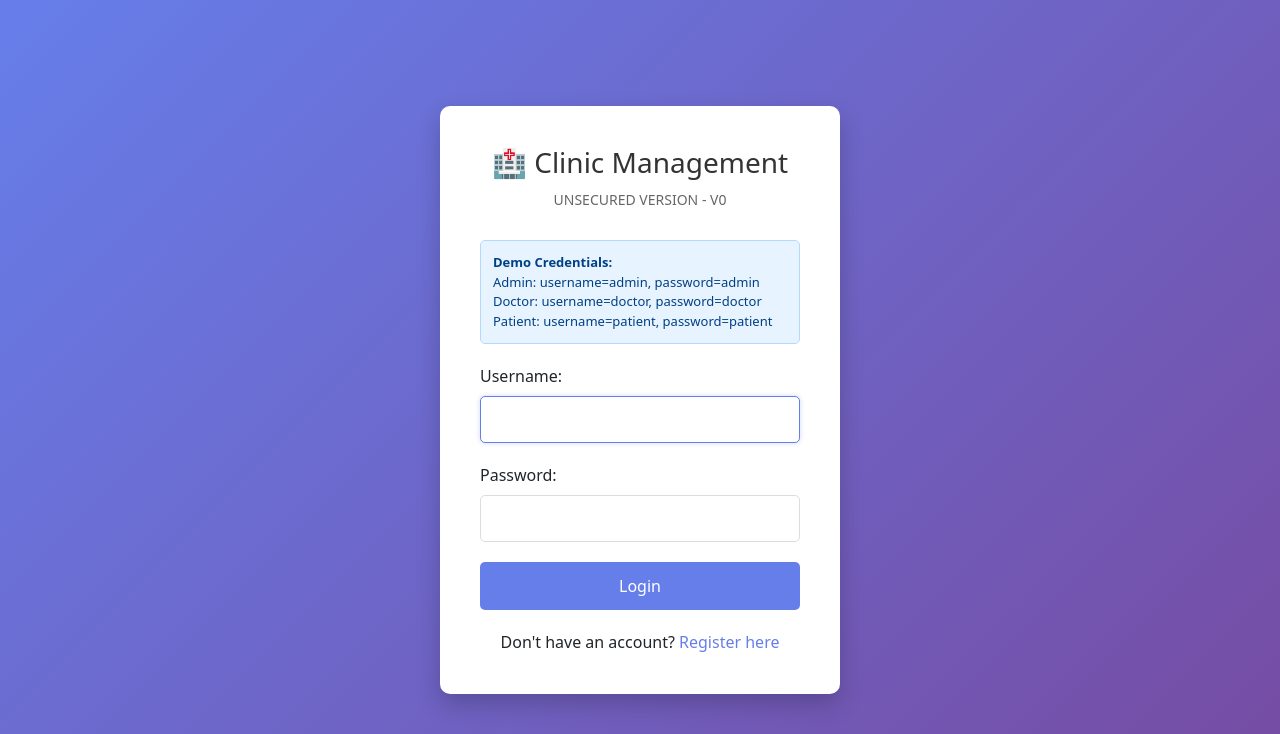
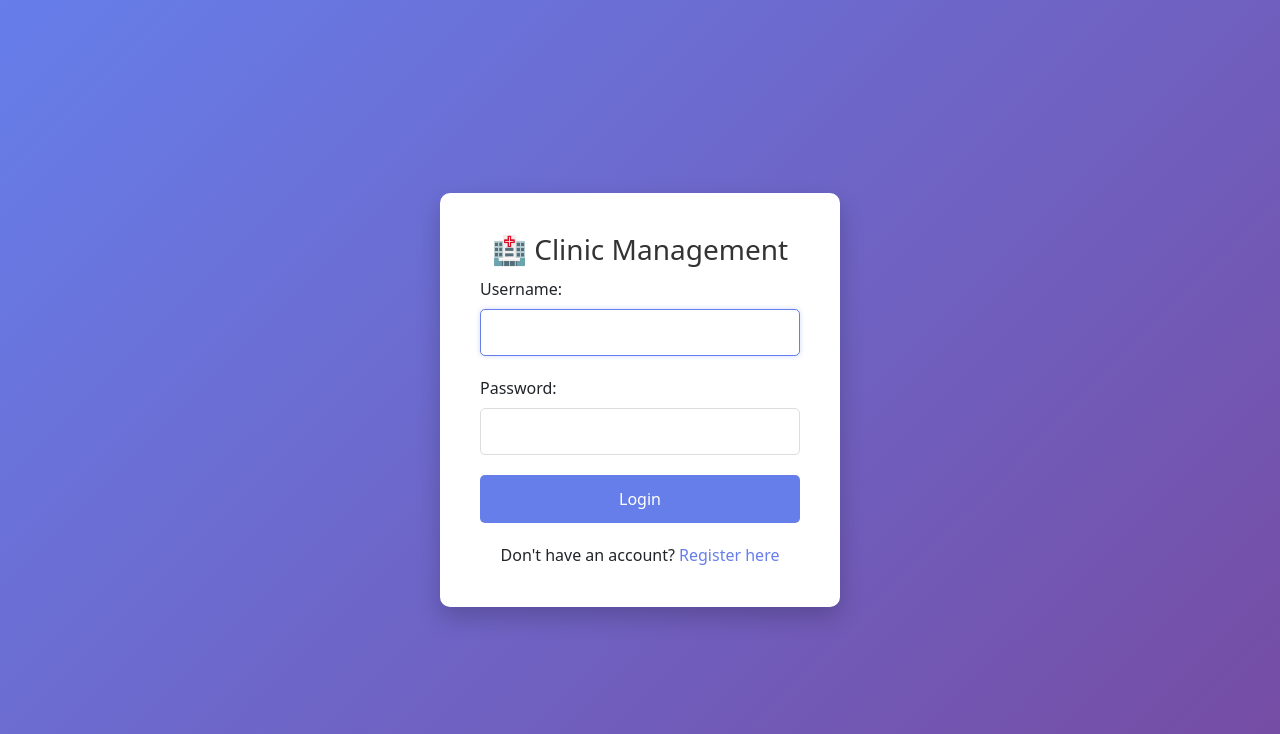
Before and after one commit to Fatima-EzzahraAboutaleb/Clinic-Management-System, a PHP site: page /login.php in a window 1280 px wide. Shown: the top 734 px of the page. Run offline with PHP 8.4, Linux system fonts and the light colour scheme.

Commit message:
Update Login

```diff
--- a/login.php
+++ b/login.php
@@ -129,18 +129,17 @@ if ($_SERVER['REQUEST_METHOD'] === 'POST') {
 <body>
     <div class="login-container">
         <h1>🏥 Clinic Management</h1>
-        <p class="subtitle">UNSECURED VERSION - V0</p>
 
         <?php if (!empty($error)): ?>
             <div class="alert"><?php echo htmlspecialchars($error); ?></div>
         <?php endif; ?>
 
-        <div class="demo-info">
+        <!-- <div class="demo-info">
             <strong>Demo Credentials:</strong><br>
             Admin: username=admin, password=admin<br>
             Doctor: username=doctor, password=doctor<br>
             Patient: username=patient, password=patient
-        </div>
+        </div> -->
 
         <form method="POST">
             <div class="form-group">
```
